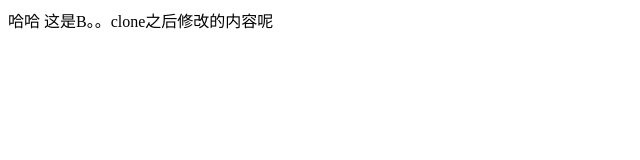
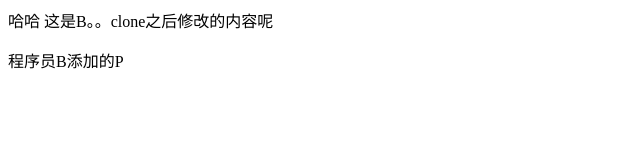
Before and after one commit to masterjiyuhang/hicch, a plain HTML site: page index.html in a window 1280 px wide. Shown: the whole page, without its empty margins (0-640 px from the left). Drawn offline with Linux system fonts and the light colour scheme.

Commit message:
程序员B修改了index文件

```diff
--- a/index.html
+++ b/index.html
@@ -9,6 +9,7 @@
 		哈哈
 		这是B。。clone之后修改的内容呢
 	</div>
+	<p>程序员B添加的P</p>
 
 </body>
 </html>
```
